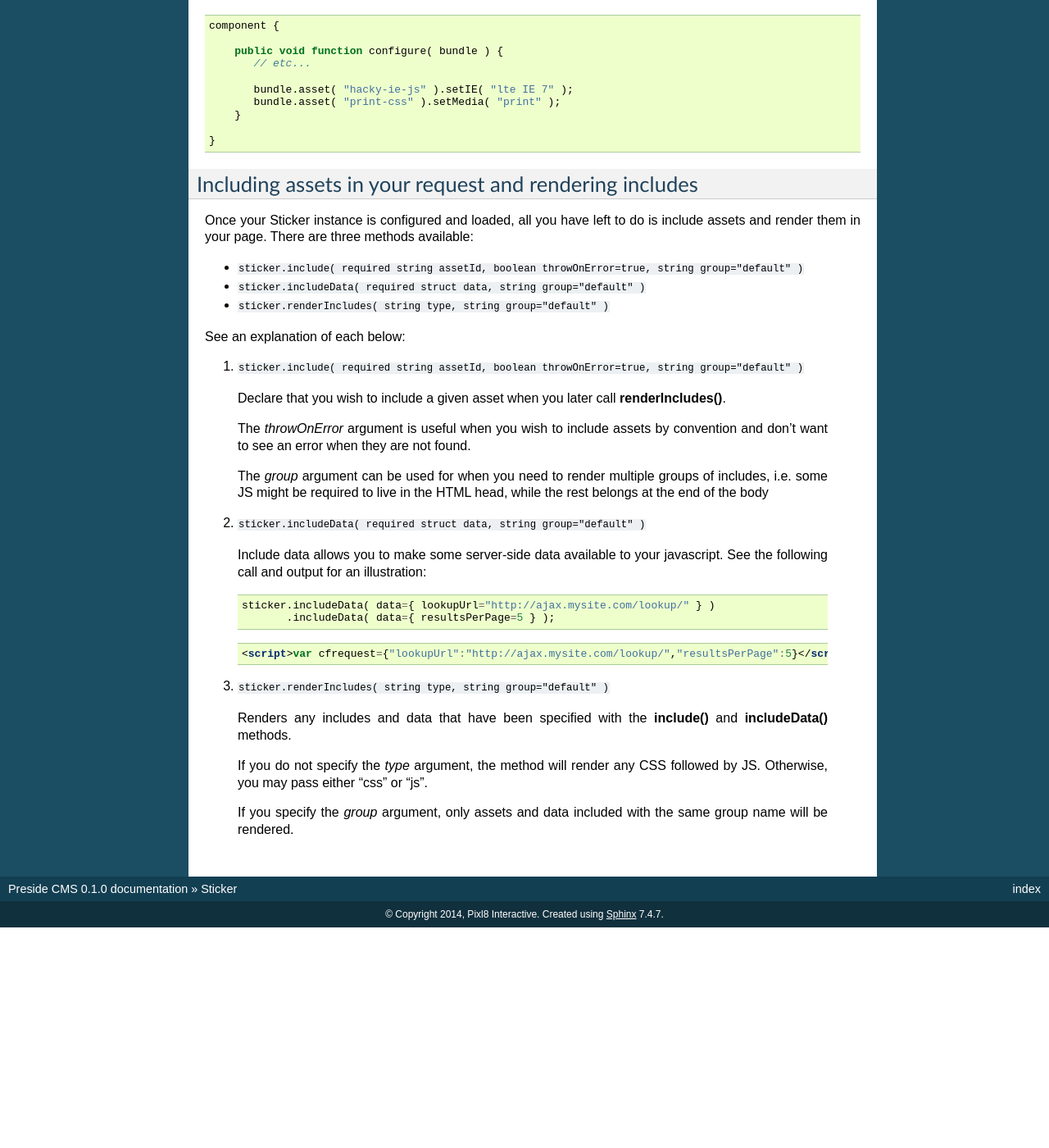
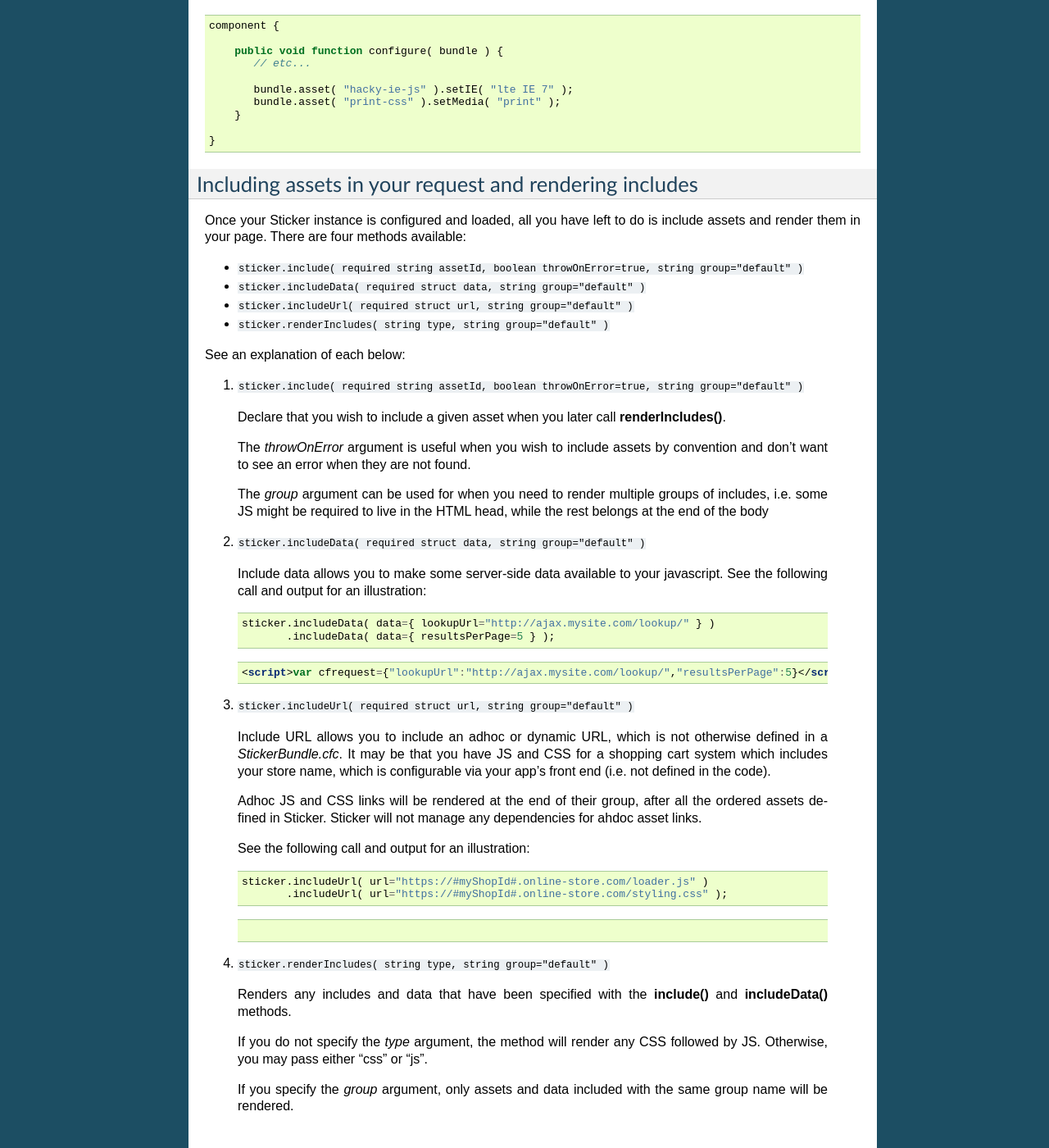
Before and after one commit to pixl8/sticker, a Sphinx documentation site: the page built from docs/source/index.rst, in a window 1280 px wide and 1400 px high, scrolled down 3006 px. Shown: the whole window at 82% size. Built offline with Sphinx 7.4.7, drawn with Linux system fonts in a browser that asks for light colours; pages that are not in the unit, such as notebooks, are missing from menus; before the commit the page ends 4137 px from its top, so only the background shows below that.

Commit message:
#8 Add docs for includeUrl()

```diff
--- a/docs/source/index.rst
+++ b/docs/source/index.rst
@@ -200,10 +200,11 @@ Example:
 Including assets in your request and rendering includes
 =======================================================
 
-Once your Sticker instance is configured and loaded, all you have left to do is include assets and render them in your page. There are three methods available:
+Once your Sticker instance is configured and loaded, all you have left to do is include assets and render them in your page. There are four methods available:
 
 * :code:`sticker.include( required string assetId, boolean throwOnError=true, string group="default" )`
 * :code:`sticker.includeData( required struct data, string group="default" )`
+* :code:`sticker.includeUrl( required struct url, string group="default" )`
 * :code:`sticker.renderIncludes( string type, string group="default" )`
 
 See an explanation of each below:
@@ -229,7 +230,22 @@ See an explanation of each below:
 
     <script>var cfrequest={"lookupUrl":"http://ajax.mysite.com/lookup/","resultsPerPage":5}</script>
 
-3. :code:`sticker.renderIncludes( string type, string group="default" )`
+3. :code:`sticker.includeUrl( required struct url, string group="default" )`
+
+  Include URL allows you to include an adhoc or dynamic URL, which is not otherwise defined in a `StickerBundle.cfc`. It may be that you have JS and CSS for a shopping cart system which includes your store name, which is configurable via your app's front end (i.e. not defined in the code).
+
+  Adhoc JS and CSS links will be rendered at the end of their group, after all the ordered assets defined in Sticker. Sticker will not manage any dependencies for ahdoc asset links.
+
+  See the following call and output for an illustration:
+
+  .. code-block:: js
+
+    sticker.includeUrl( url="https://#myShopId#.online-store.com/loader.js" )
+           .includeUrl( url="https://#myShopId#.online-store.com/styling.css" );
+
+  .. code-block:: html
+
+4. :code:`sticker.renderIncludes( string type, string group="default" )`
 
   Renders any includes and data that have been specified with the **include()** and **includeData()** methods.
 
```
